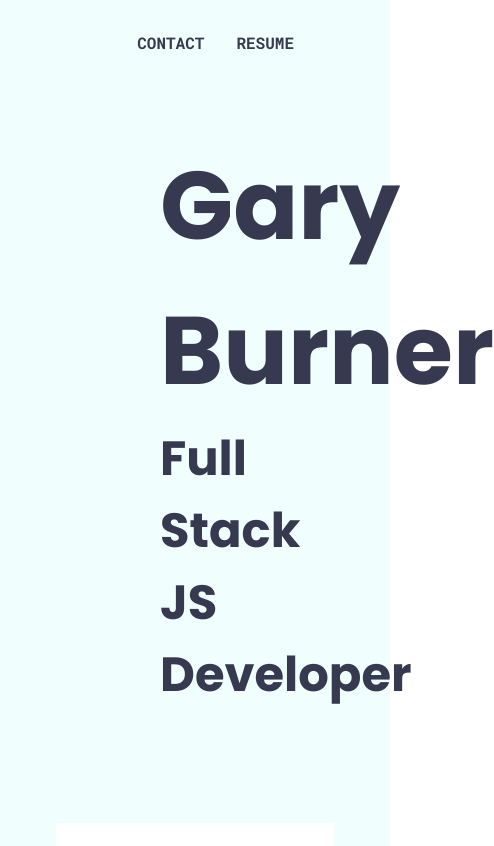
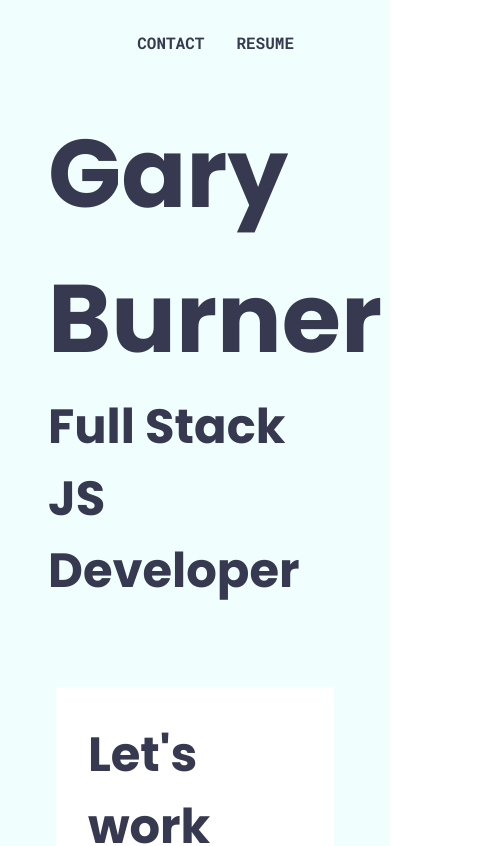
Before and after one commit to grburner/port-ts, a React (Create React App) app: page / in a window 390 px wide. Shown: the top 846 px of the page, 494 px wide, since content can reach past the window. Built offline with nearby package versions, Linux system fonts and the light colour scheme.

Commit message:
fixed header padding

```diff
--- a/src/components/Hero/style.css
+++ b/src/components/Hero/style.css
@@ -8,10 +8,28 @@
     background-color: #f0fefd;
 }
 
-.hero-container {
+/* .hero-container {
     padding: 5rem 5rem 5rem 10rem;
-}
+} */
 
 .my-hero-desc {
     font-size: 3rem;
 }
+
+@media all and (max-width: 700px) {
+    .hero-container {
+        padding: 1px;
+    }
+}
+
+@media all and (max-width: 1300px) {
+    .hero-container {
+        padding: 3rem 3rem 3rem 3rem;
+    }
+}
+
+@media all and (min-width: 1301px) {
+    .hero-container {
+        padding: 5rem 5rem 5rem 10rem;
+    }
+}
```
